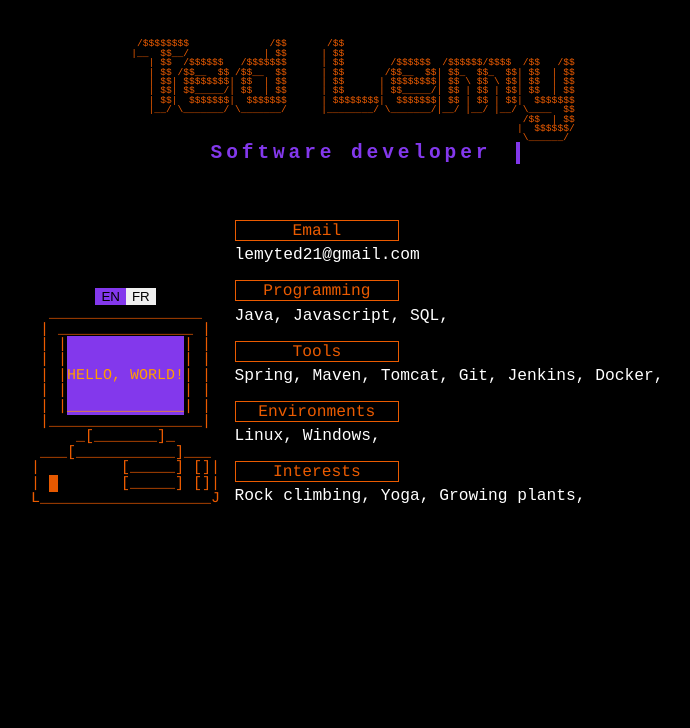
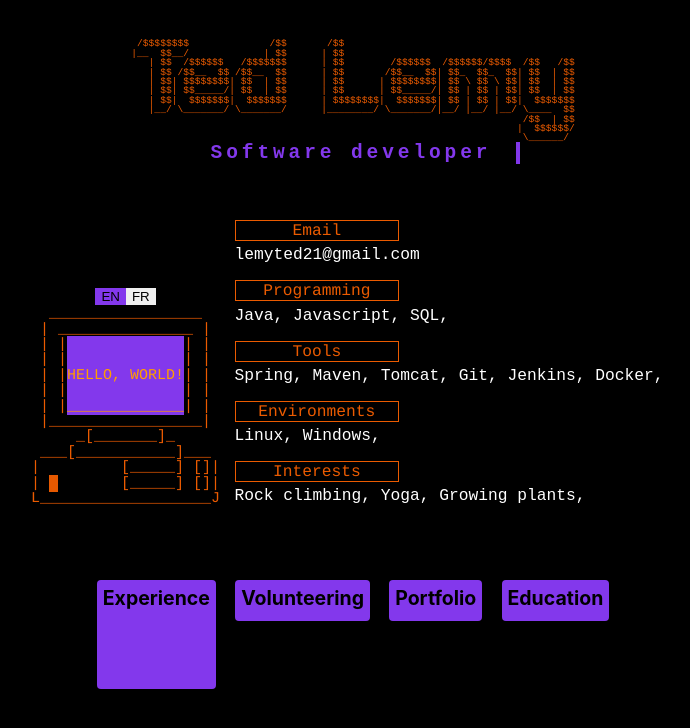
Before and after one commit to tlemy/resume, a React (Create React App) app: page / in a window 1280 px wide. Shown: the top 728 px of the page, without its empty margins (287-977 px from the left). Built offline with nearby package versions, Linux system fonts and the light colour scheme.

Commit message:
added navs

```diff
--- a/src/App.js
+++ b/src/App.js
@@ -2,12 +2,17 @@ import './App.css';
 import data from './data.json';
 import Banner from './Components/Banner.js';
 import About from './Components/About.js';
+import Navigation from './Components/Navigation.js';
 import { useState } from 'react';
 
 function App()
 {
   const [lang, setLanguage] = useState(0);
   const languages = ["en", "fr"];
+
+  const [section, setSection] = useState(0);
+  const sections = ["exp", "ope", "por", "edu"];
+
   const title = data.banner;
   const subtitle = data[languages[lang]].subtitle;
 
@@ -16,6 +21,7 @@ function App()
       <header className="App-header">
         <Banner title={title} subtitle={subtitle}/>
         <About data={data} lang={languages[lang]} setLanguage={setLanguage}/>
+        <Navigation data={data} lang={languages[lang]} section={sections[section]} setSection={setSection}/>
       </header>
     </div>
   );
--- /dev/null
+++ b/src/Components/Navigation.css
@@ -0,0 +1,31 @@
+.Navigation {
+    display: flex;
+    flex-wrap: wrap;
+    flex-direction: row;
+    margin-top: 2.5em;
+}
+
+.navItem {
+    color: black;
+    font-size: 0.75em;
+    font-weight: bold;
+    margin: 0.5em;
+    padding: 0.3em;
+    border-radius: 0.2em;
+    background-color: #8338ec;
+    transition: height 1s ease-out;
+}
+
+.selected {
+    height: 5em;
+}
+
+.notSelected {
+    height: 1.5em;
+}
+
+.nonSelectable {
+    -webkit-user-select: none;  /* Safari */
+    -ms-user-select: none;      /* IE 10 and IE 11 */
+    user-select: none;          /* Standard syntax */
+}
--- /dev/null
+++ b/src/Components/Navigation.js
@@ -0,0 +1,16 @@
+import './Navigation.css'
+
+function Navigation({data, lang, section, setSection}) {
+    const labels = data[lang].labels;
+
+    return (
+        <div className="Navigation">
+            <div onClick={() => setSection(0)} className={`navItem nonSelectable ${section === "exp" ? "selected" : "notSelected"}`}>{labels.exp}</div>
+            <div onClick={() => setSection(1)} className={`navItem nonSelectable ${section === "ope" ? "selected" : "notSelected"}`}>{labels.ope}</div>
+            <div onClick={() => setSection(2)} className={`navItem nonSelectable ${section === "por" ? "selected" : "notSelected"}`}>{labels.por}</div>
+            <div onClick={() => setSection(3)} className={`navItem nonSelectable ${section === "edu" ? "selected" : "notSelected"}`}>{labels.edu}</div>
+        </div>
+    );
+}
+
+export default Navigation
--- a/src/data.json
+++ b/src/data.json
@@ -47,7 +47,11 @@
             "tools": "Tools",
             "env": "Environments",
             "spokenLangs": "Languages",
-            "interests": "Interests"
+            "interests": "Interests",
+            "exp": "Experience",
+            "ope": "Volunteering",
+            "por": "Portfolio",
+            "edu": "Education"
         },
         "moreInfo": {
             "spokenLangs": [
@@ -66,7 +70,11 @@
             "tools": "Outils",
             "env": "Environements",
             "spokenLangs": "Languages",
-            "interests": "Intérets"
+            "interests": "Intérets",
+            "exp": "Expérience",
+            "ope": "Bénévolat",
+            "por": "Portfolio",
+            "edu": "Éducation"
         },
         "moreInfo": {
             "spokenLangs": [
```
Also changed, not shown: src/Components/Resume.js (added, +9 -0 lines), src/Components/Resume.css (added).
